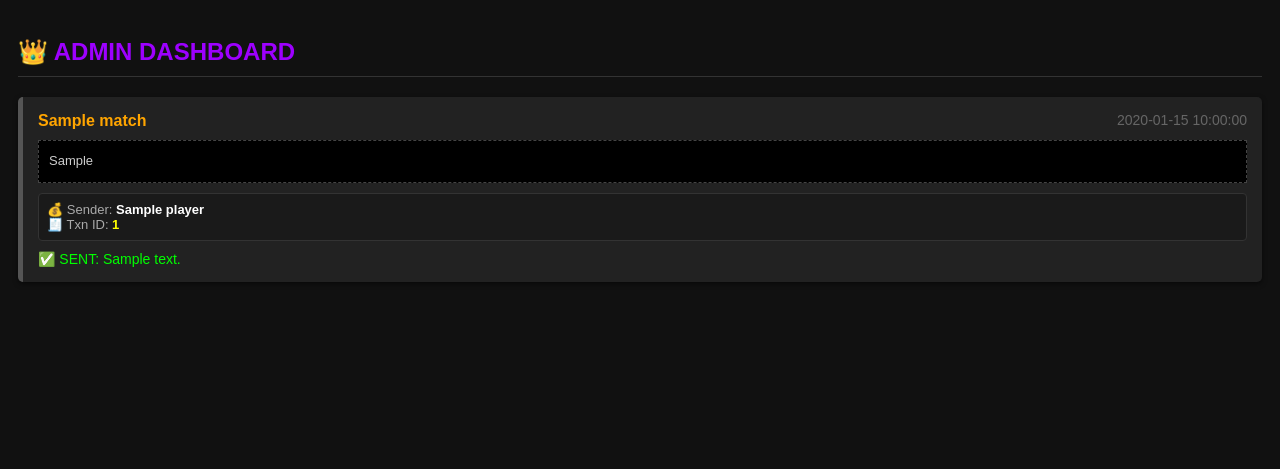
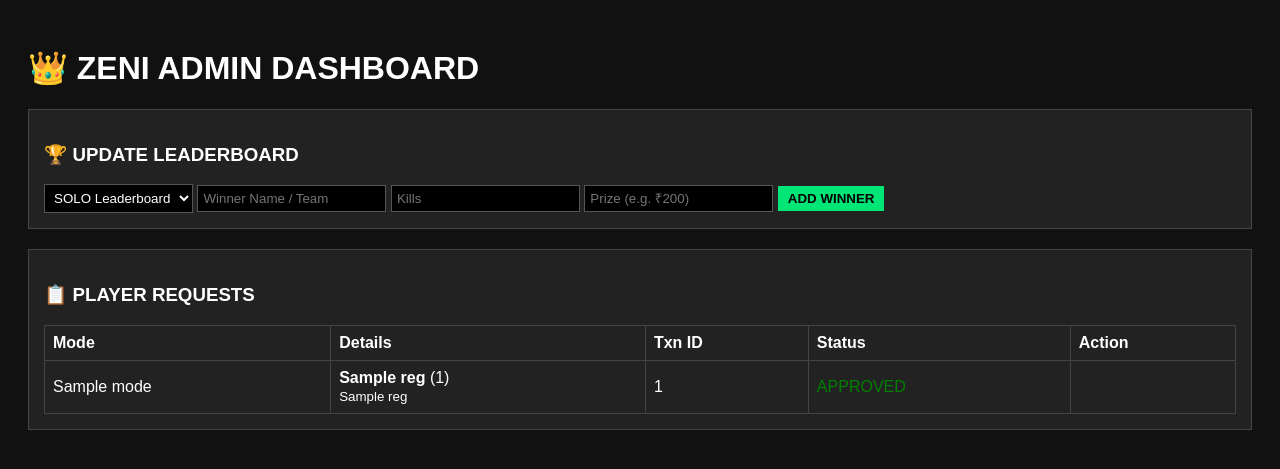
Before and after one commit to dynamaxhunt/ZENI-TOURNAMENT-DASHBOARD-, a Flask app: template templates/admin.html in a window 1280 px wide. Shown: the top 469 px of the page. Run offline with Flask 3, Linux system fonts and the light colour scheme; the template is opened without the code that fills it: most values are stand-ins (such as "Sample title", 1, 10 or a date in 2020).

Commit message:
Update admin.html

```diff
--- a/templates/admin.html
+++ b/templates/admin.html
@@ -1,53 +1,64 @@
 <!DOCTYPE html>
 <html>
 <head>
-    <title>Shadow Admin</title>
-    <meta name="viewport" content="width=device-width, initial-scale=1">
+    <title>Admin Panel</title>
     <style>
-        body { background: #111; color: #ddd; font-family: sans-serif; padding: 10px; }
-        .player-card { background: #222; border-left: 5px solid #555; margin-bottom: 15px; padding: 15px; border-radius: 5px; box-shadow: 0 2px 5px rgba(0,0,0,0.5); }
-        .verified { border-left-color: #00ff00; }
-        input { padding: 8px; background: black; border: 1px solid #444; color: white; width: 60%; border-radius: 4px; }
-        button { background: #00ff00; color: black; border: none; padding: 8px 15px; font-weight: bold; cursor: pointer; border-radius: 4px; }
-        .row { display: flex; justify-content: space-between; font-size: 14px; margin-bottom: 5px; }
-        .team-list { background: #000; padding: 10px; border: 1px dashed #444; margin: 10px 0; font-size: 13px; line-height: 1.6; color: #ccc; }
-        .payment-info { background: #1a1a1a; padding: 8px; border-radius: 4px; font-size: 13px; color: #aaa; border: 1px solid #333; }
-        h2 { color: #9d00ff; border-bottom: 1px solid #333; padding-bottom: 10px; }
+        body { background: #111; color: white; font-family: sans-serif; padding: 20px; }
+        .section { background: #222; padding: 15px; margin-bottom: 20px; border: 1px solid #444; }
+        input, select { background: #000; color: white; border: 1px solid #555; padding: 5px; }
+        button { background: #00e676; border: none; cursor: pointer; padding: 5px 10px; font-weight: bold; }
+        table { width: 100%; border-collapse: collapse; margin-top: 10px; }
+        th, td { border: 1px solid #444; padding: 8px; text-align: left; }
     </style>
 </head>
 <body>
+    <h1>👑 ZENI ADMIN DASHBOARD</h1>
 
-    <h2>👑 ADMIN DASHBOARD</h2>
+    <div class="section">
+        <h3>🏆 UPDATE LEADERBOARD</h3>
+        <form action="/update_leaderboard" method="post">
+            <select name="lb_type">
+                <option value="SOLO">SOLO Leaderboard</option>
+                <option value="DUO">DUO Leaderboard</option>
+            </select>
+            <input type="text" name="name" placeholder="Winner Name / Team" required>
+            <input type="text" name="kills" placeholder="Kills" required>
+            <input type="text" name="prize" placeholder="Prize (e.g. ₹200)" required>
+            <button type="submit">ADD WINNER</button>
+        </form>
+    </div>
 
-    {% for p in players %}
-    <div class="player-card {% if p.status == 'Verified' %}verified{% endif %}">
-
-        <div class="row">
-            <b style="color: orange; font-size: 16px;">{{ p.match }}</b>
-            <span style="color: #666;">{{ p.time }}</span>
-        </div>
-
-        <div class="team-list">
-            {{ p.team_html | safe }}
-        </div>
-
-        <div class="payment-info">
-            <div>💰 Sender: <b style="color: white;">{{ p.sender_name }}</b></div>
-            <div>🧾 Txn ID: <b style="color: yellow;">{{ p.txn_id }}</b></div>
-        </div>
-
-        {% if p.status == 'Pending' %}
-        <form action="/verify/{{ p.id }}" method="POST" style="margin-top: 10px;">
-            <input type="text" name="room_info" placeholder="ID: 12345 Pass: 5555" required>
-            <button>SEND</button>
-        </form>
-        {% else %}
-            <div style="margin-top: 10px; color: #00ff00; font-size: 14px;">
-                ✅ SENT: {{ p.room_details }}
-            </div>
-        {% endif %}
+    <div class="section">
+        <h3>📋 PLAYER REQUESTS</h3>
+        <table>
+            <tr>
+                <th>Mode</th>
+                <th>Details</th>
+                <th>Txn ID</th>
+                <th>Status</th>
+                <th>Action</th>
+            </tr>
+            {% for reg in requests %}
+            <tr>
+                <td>{{ reg.mode }}</td>
+                <td>
+                    <b>{{ reg.p1_name }}</b> ({{ reg.p1_uid }})<br>
+                    <small>{{ reg.p2_name }}</small>
+                </td>
+                <td>{{ reg.txn_id }}</td>
+                <td style="color: {{ 'green' if reg.status == 'APPROVED' else 'orange' }}">{{ reg.status }}</td>
+                <td>
+                    {% if reg.status == 'PENDING' %}
+                    <form action="/approve/{{ reg.p1_uid }}" method="post">
+                        <input type="text" name="room_id" placeholder="Room ID" size="8">
+                        <input type="text" name="room_pass" placeholder="Pass" size="8">
+                        <button type="submit">✅</button>
+                    </form>
+                    {% endif %}
+                </td>
+            </tr>
+            {% endfor %}
+        </table>
     </div>
-    {% endfor %}
-
 </body>
 </html>
```
